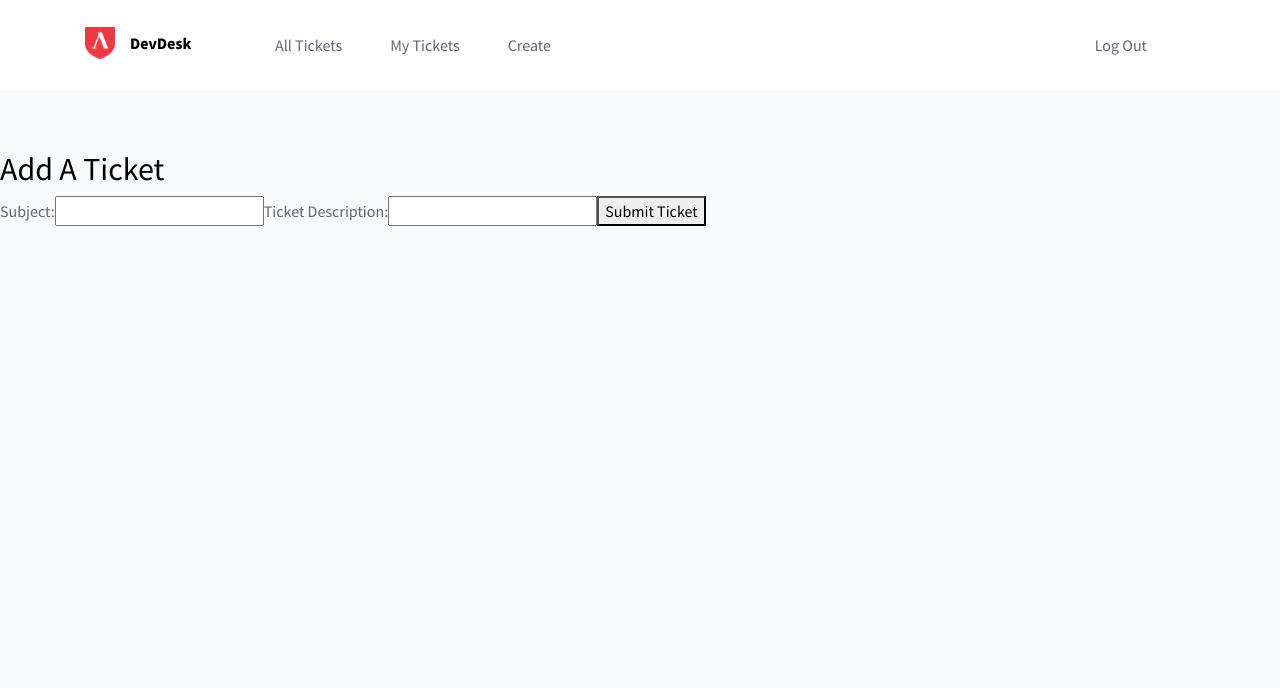
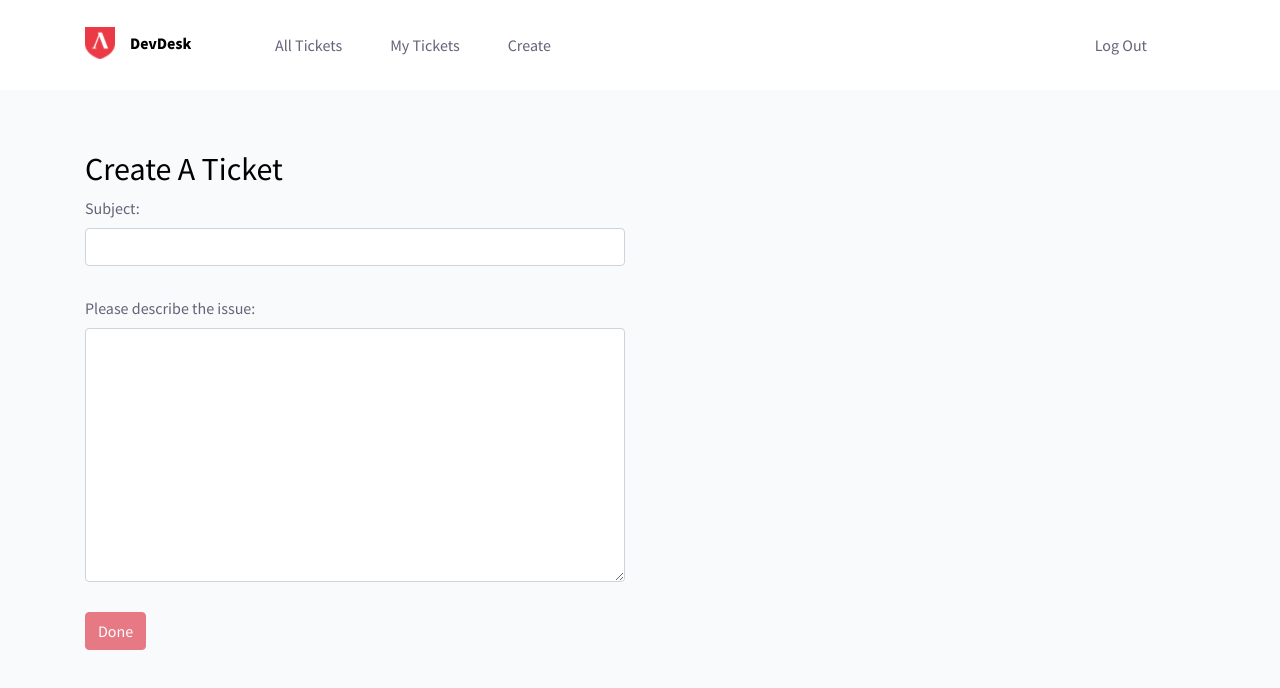
Before and after one commit to Build-Week-Dev-Queue-3/front-end, a React (Create React App) app in the folder dev-queue/: page /create in a window 1280 px wide. Shown: the top 688 px of the page. Built offline with nearby package versions, Linux system fonts and the light colour scheme; sample sign-in values are in the browser's storage.

Commit message:
Change create ticket form

```diff
--- a/dev-queue/src/components/AddTicket/AddTicket.jsx
+++ b/dev-queue/src/components/AddTicket/AddTicket.jsx
@@ -1,61 +1,116 @@
-import React, { useState } from 'react';
+import React, { useState, useEffect } from 'react';
 import { authenticatedAxios } from '../../utils/authenticAxios';
 import { useHistory } from 'react-router-dom';
 import { connect } from 'react-redux';
 import { fetchData } from '../../store/actions';
+import addTicketSchema from './addTicketSchema';
+import {
+    Form,
+    FormGroup,
+    Input,
+    Label,
+    Button,
+    UncontrolledAlert,
+} from 'reactstrap';
+import * as yup from 'yup';
 
 const AddTicket = (props) => {
-    const initialState = { subject: '', ticket_text: '' };
-    // console.log('AddTicket Props: ', props);
-    const [ticketData, setTicketData] = useState(initialState);
-    const handleChange = (e) => {
-        const newTicketData = {
-            ...ticketData,
-            [e.target.name]: e.target.value,
-        };
-        return setTicketData(newTicketData);
-    };
+    const initialFormData = { subject: '', ticket_text: '' };
+    const initialErrors = { subject: '', ticket_text: '' };
+
+    const [formData, setFormData] = useState(initialFormData);
+    const [errors, setErrors] = useState(initialErrors);
+    const [disabled, setDisabled] = useState(true);
+
     const { push } = useHistory();
 
-    const handleSubmit = (e) => {
-        e.preventDefault();
+
+    function updateFormData(key, value) {
+        setFormData({ ...formData, [key]: value});
+    }
+
+    function inputOnChangeHandler(event) {
+        const element = event.target;
+
+        updateFormData(element.name, element.value);
+
+        yup.reach(addTicketSchema, element.name)
+            .validate(formData[element.name])
+            .then((valid) => {
+                setErrors({ ...errors, [element.name]: '' });
+            })
+            .catch((err) => {
+                setErrors({ ...errors, [element.name]: err.errors[0] });
+            });
+    }
+
+    useEffect(() => {
+        addTicketSchema.isValid(formData).then((valid) => {
+            if (valid) {
+                setDisabled(false);
+                setErrors(initialErrors);
+            } else {
+                setDisabled(true);
+            }
+        });
+    }, [formData]);
+
+    function onSubmitHandler(event) {
+        event.preventDefault();
+
         authenticatedAxios()
-            .post('tickets', ticketData)
+            .post('tickets', formData)
             .then((res) => {
-                console.log(res);
                 push('/');
-                setTicketData(initialState);
+                setFormData(initialFormData);
             })
             .catch((err) => {
                 console.log(err);
             });
-    };
-    // console.log(ticketData);
+    }
+
     return (
-        <section>
-            <form onSubmit={handleSubmit}>
-                <h2>Add a Ticket</h2>
-                <label>
-                    Subject:
-                    <input
-                        type="text"
-                        name="subject"
-                        onChange={handleChange}
-                        value={ticketData.subject}
-                    />
-                </label>
-                <label>
-                    Ticket Description:
-                    <input
-                        type="text"
-                        name="ticket_text"
-                        onChange={handleChange}
-                        value={ticketData.ticket_text}
-                    />
-                </label>
-                <button>Submit Ticket</button>
-            </form>
-        </section>
+        <div className="container">
+
+            {Object.keys(errors).map((item, key) => {
+                if (errors[item]) {
+                    return (
+                        <div className="row" key={key}>
+                            <div className="col">
+                                <UncontrolledAlert color="danger">
+                                    {errors[item]}
+                                </UncontrolledAlert>
+                            </div>
+                        </div>
+                    );
+                }
+            })}
+
+            <div className="row">
+                <div className="col">
+                    <h2>Create a Ticket</h2>
+                </div>
+            </div>
+
+            <div className="row">
+                <div className="col-lg-6">
+                    <Form autoComplete="off">
+                        <FormGroup>
+                            <Label>Subject:</Label>
+                            <Input type="text" name="subject" onChange={inputOnChangeHandler} />
+                        </FormGroup>
+                        <FormGroup>
+                            <Label>Please describe the issue:</Label>
+                            <Input type="textarea" name="ticket_text" onChange={inputOnChangeHandler} rows="10" />
+                        </FormGroup>
+                        <FormGroup>
+                            <Button className="btn btn-danger" disabled={disabled} onClick={onSubmitHandler}>Done</Button>
+                        </FormGroup>
+                    </Form>
+
+                </div>
+            </div>
+        </div>
     );
 };
 
--- /dev/null
+++ b/dev-queue/src/components/AddTicket/addTicketSchema.js
@@ -0,0 +1,12 @@
+import * as yup from 'yup';
+
+const addTicketSchema = yup.object().shape({
+    subject: yup.string()
+        .min(5, 'Subject is too short')
+        .required('Subject is required'),
+    ticket_text: yup.string()
+        .min(10, 'Please describe the issue in more details')
+        .required('Description is required')
+})
+
+export default addTicketSchema;
```
